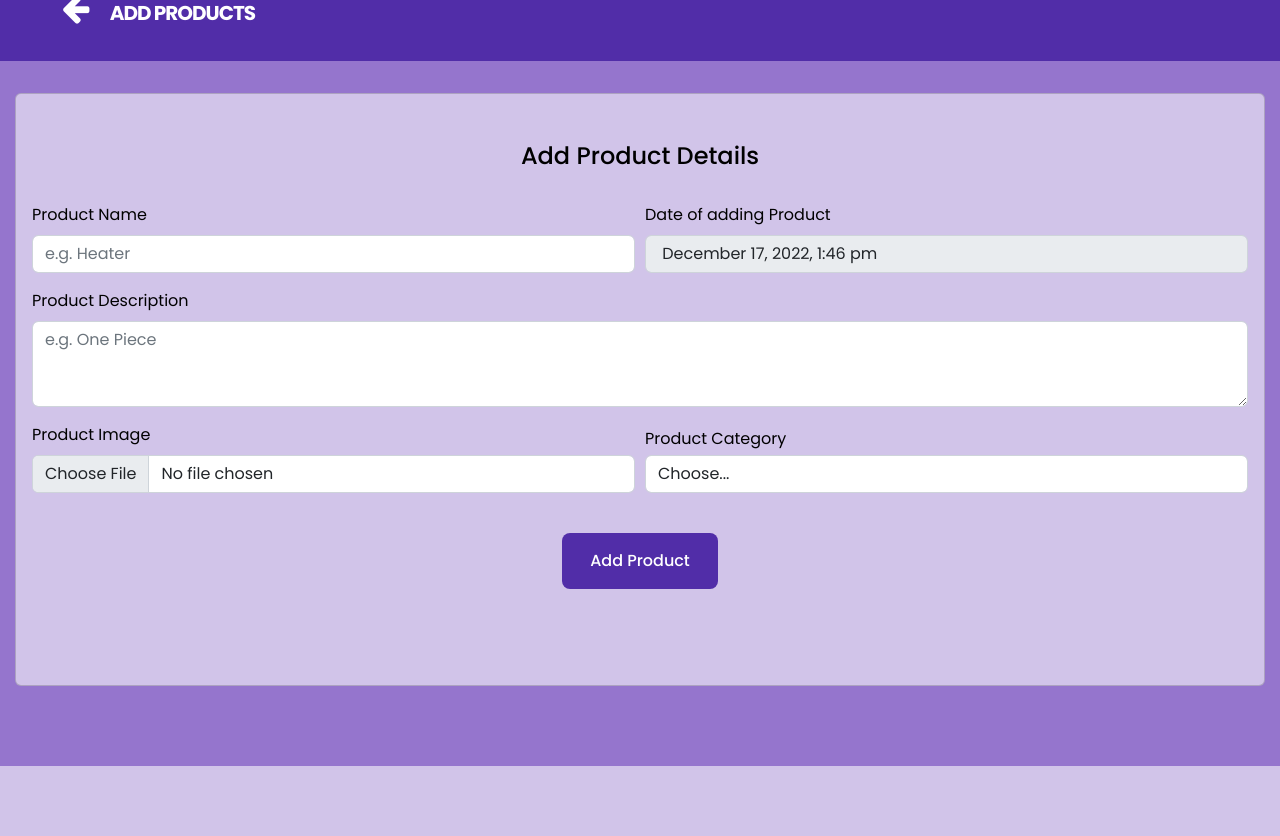
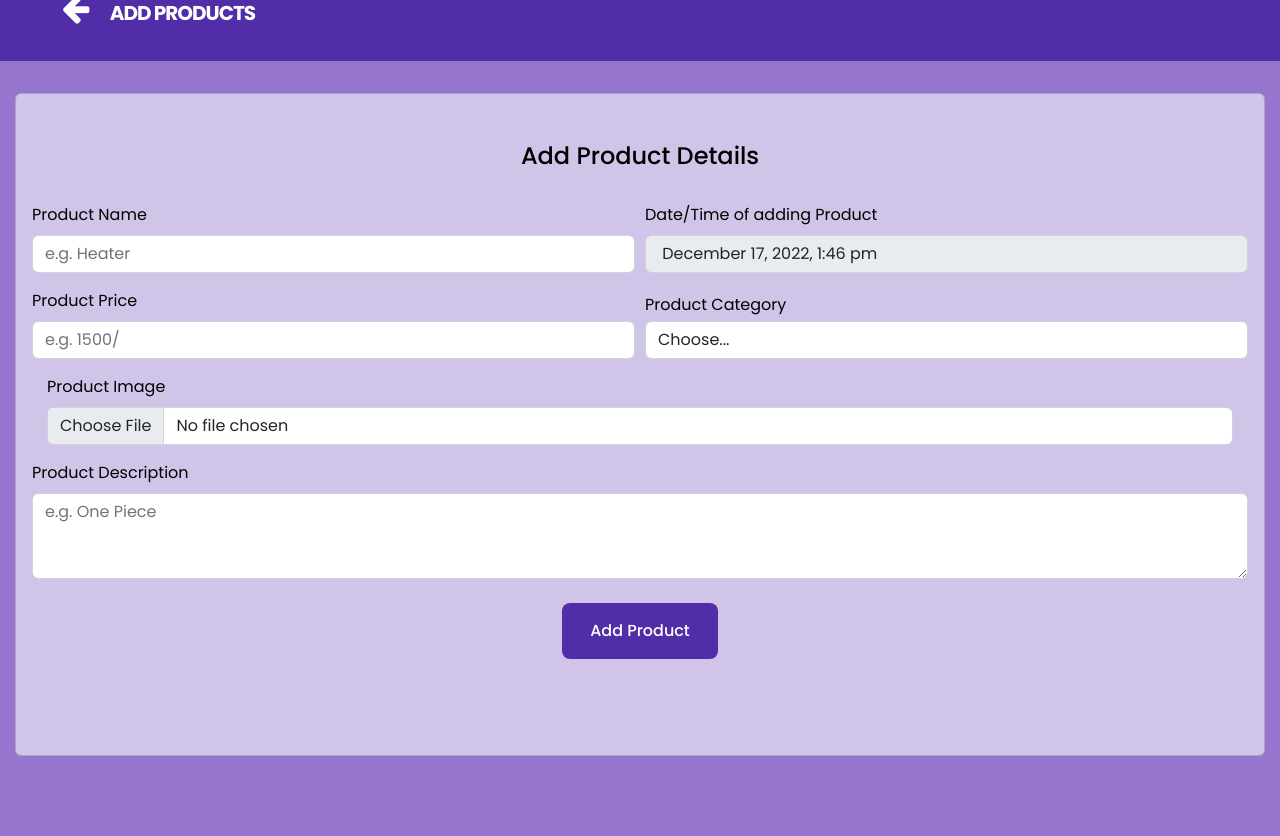
Before and after one commit to samreen32/E-InstallmentApplication_Project, a PHP site: page /addProducts.php in a window 1280 px wide. Shown: the part 35-871 px from the top of the page. Before the commit the page ends 801 px from the top, so only its background shows below. Run offline with PHP 8.4, Linux system fonts and the light colour scheme; some libraries are stand-ins or nearby versions.

Commit message:
View product and add product page final

```diff
--- a/addProducts.php
+++ b/addProducts.php
@@ -5,8 +5,9 @@ session_start();
  if(isset($_REQUEST['add_product']) && isset($_FILES['product_img'])){
 
 	 $product_name = $database->sanitize($_POST['product_name']);
+     $product_price = $database->sanitize($_POST['product_price']);
+     $product_category = $database->sanitize($_POST['product_category']);
      $product_descr = $database->sanitize($_POST['product_descr']);
-     $product_category = $database->sanitize($_POST['product_category']);
 	 $product_img = $database->sanitize($_FILES['product_img']['name']);
      $img_size = $_FILES['product_img']['size'];
      $tmp_name = $_FILES['product_img']['tmp_name'];
@@ -21,10 +22,9 @@ session_start();
             $img_upload_path = 'upload/'.$new_img_name;
             move_uploaded_file($tmp_name, $img_upload_path);
 
-            $res = $database->addProduct($product_name, $product_descr, $new_img_name, $product_category);
+            $res = $database->addProduct($product_name, $product_price, $new_img_name, $product_category, $product_descr);
             if($res){
-            //    move_uploaded_file($_FILES["product_img"]["temp_name"], "upload/".$_FILES["product_img"]["name"]);
-               $_SESSION['status'] = "<h6>Product add succcessfully.</h6>";
+              $_SESSION['status'] = "<h6>Product add succcessfully.</h6>";
 
             }else{
               $_SESSION['status'] = "<h6>Product does not added.</h6>";
@@ -104,10 +104,10 @@ session_start();
                     <?php
                         if(isset($_SESSION['status']) && $_SESSION != ''){
                     ?>
-                        <div class="alert alert-success alert-dismissible fade show" role="alert">
-                            <strong>Success!</strong><?php echo $_SESSION['status']; ?>
-                            <button type="button" class="btn-close" data-bs-dismiss="alert" aria-label="Close"></button>
-                        </div>
+                    <div class="alert alert-success alert-dismissible fade show" role="alert">
+                        <strong>Success!</strong><?php echo $_SESSION['status']; ?>
+                        <button type="button" class="btn-close" data-bs-dismiss="alert" aria-label="Close"></button>
+                    </div>
 
                     <?php
                        unset($_SESSION['status']);
@@ -127,23 +127,18 @@ session_start();
                                                 name="product_name" placeholder="e.g. Heater">
                                         </div>
                                         <div class="form-group col-md-6">
-                                            <label for="cur_date_time">Date of adding Product</label>
+                                            <label for="cur_date_time">Date/Time of adding Product</label>
                                             <input type="text" class="form-control" name="cur_date_time"
                                                 id="cur_date_time"
                                                 value=" <?php date_default_timezone_set('Asia/Karachi'); $date = date('F j, Y, g:i a', time()); echo $date;?>"
                                                 readonly="readonly">
                                         </div>
                                     </div>
-
-                                    <div class="form-group">
-                                        <label for="product_descr">Product Description</label>
-                                        <textarea class="form-control" id="product_descr" rows="3"
-                                            placeholder="e.g. One Piece" name="product_descr"></textarea>
-                                    </div>
                                     <div class="form-row">
                                         <div class="form-group col-md-6">
-                                            <label for="product_img">Product Image</label>
-                                            <input type="file" class="form-control" name="product_img" id="product_img">
+                                            <label for="product_price">Product Price</label>
+                                            <input class="form-control" id="product_price" rows="3"
+                                                placeholder="e.g. 1500/" name="product_price" />
                                         </div>
                                         <div class="form-group col-md-6">
                                             <label class="my-1 mr-2" for="product_category">Product Category</label>
@@ -155,6 +150,15 @@ session_start();
                                                 <option value="Clothing">Clothing</option>
                                             </select>
                                         </div>
+                                    </div>
+                                    <div class="form-group col-md-12">
+                                        <label for="product_img">Product Image</label>
+                                        <input type="file" class="form-control" name="product_img" id="product_img">
+                                    </div>
+                                    <div class="form-group">
+                                        <label for="product_descr">Product Description</label>
+                                        <textarea class="form-control" id="product_descr" rows="3"
+                                            placeholder="e.g. One Piece" name="product_descr"></textarea>
                                     </div>
                                     <button type="submit" style="display: flex; margin: auto;"
                                         class="button button--flex my-4" name="add_product">Add
--- a/database.php
+++ b/database.php
@@ -56,10 +56,10 @@ class Database{
 		return $res;
 	}
 
-	public function addProduct($product_name, $product_descr, $product_img, $product_category){
+	public function addProduct($product_name, $product_price, $product_img, $product_category, $product_descr){
 
-		 $sql = "INSERT INTO add_products (product_name, product_descr, product_img, product_category)
-		 VALUES ('$product_name', '$product_descr', '$product_img', '$product_category')";
+		 $sql = "INSERT INTO add_products (product_name, product_price, product_img, product_category, product_descr)
+		 VALUES ('$product_name', '$product_price', '$product_img', '$product_category', '$product_descr')";
 		 $res = mysqli_query($this->connection, $sql);
 		 if($res){
 			  return true;
--- a/viewProduct.php
+++ b/viewProduct.php
@@ -230,8 +230,10 @@
                             </ul>
                             </p>
                             <h6 class="card-title">Category: <?php echo $r['product_category']; ?></h6>
-                            <a type="button" class="button button--flex" style="height: 40px; align-self: center">View
+                            <a type="button" class="button button--flex" style="height: 40px; align-self: center">Edit
                                 Product</a>
+                            <a type="button" class="btn btn-secondary" style="height: 40px; align-self: center">Delete
+                            Product</a>
                         </div>
                     </div>
                 </div>
```
Also changed, not shown: upload/IMG-63a564c0a53035.24316738.jpg (deleted), upload/IMG-63a5aafe725fc7.13098423.jpg (renamed from upload/IMG-63a55afe104212.46176990.jpg), upload/IMG-63a5ab40eb3810.45589510.jpg (added), upload/IMG-63a5aba63c9a70.53552206.jpg (renamed from upload/IMG-63a55d8c03ae06.63228821.jpg), upload/IMG-63a5abe7e3bbc2.85601425.jpg (added).
